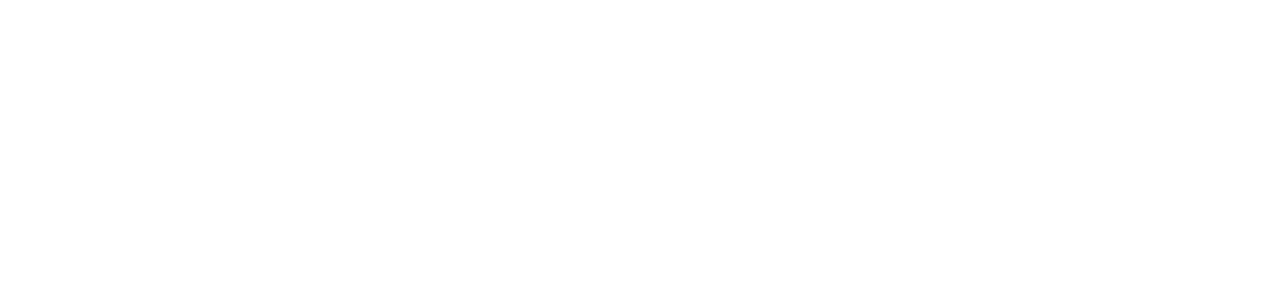
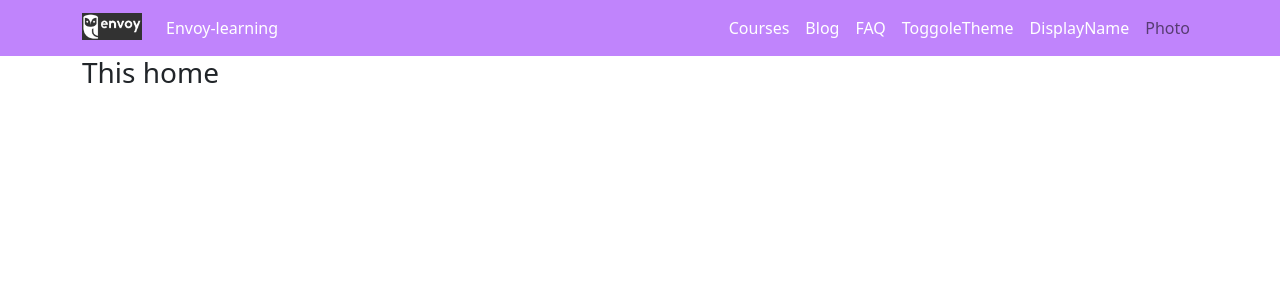
Before and after one commit to nurulalamtawhid/Envoy-learn, a React (Create React App) app: page / in a window 1280 px wide. Shown: the top 300 px of the page. Built offline with nearby package versions, Linux system fonts and the light colour scheme.

Commit message:
router setup

```diff
--- a/src/App.js
+++ b/src/App.js
@@ -1,9 +1,12 @@
 import logo from './logo.svg';
 import './App.css';
+import { RouterProvider } from 'react-router-dom';
+import routes from './Routes/Routes'
 
 function App() {
   return (
-    <div className="App">
+    <div >
+      <RouterProvider router ={routes}></RouterProvider>
 
     </div>
   );
--- /dev/null
+++ b/src/Component/Blog.js
@@ -0,0 +1,11 @@
+import React from 'react';
+
+const Blog = () => {
+    return (
+        <div>
+            this is blog
+        </div>
+    );
+};
+
+export default Blog;
--- /dev/null
+++ b/src/Component/Faq.js
@@ -0,0 +1,11 @@
+import React from 'react';
+
+const Faq = () => {
+    return (
+        <div>
+            <h3>this faQ</h3>
+        </div>
+    );
+};
+
+export default Faq;
--- /dev/null
+++ b/src/Component/Home.js
@@ -0,0 +1,11 @@
+import React from 'react';
+
+const Home = () => {
+    return (
+        <div>
+            <h3>This home</h3>
+        </div>
+    );
+};
+
+export default Home;
--- /dev/null
+++ b/src/Layout/Errorpage.js
@@ -0,0 +1,55 @@
+import React from 'react';
+import { Link } from 'react-router-dom'
+
+const Errorpage = () => {
+    return (
+        <div>
+            <section className='flex items-center h-screen p-16 bg-gray-100 text-gray-900'>
+      <div className='container flex flex-col items-center justify-center px-5 mx-auto my-8'>
+        <svg
+          xmlns='http://www.w3.org/2000/svg'
+          viewBox='0 0 512 512'
+          className='w-40 h-40 text-gray-600'
+        >
+          <path
+            fill='currentColor'
+            d='M256,16C123.452,16,16,123.452,16,256S123.452,496,256,496,496,388.548,496,256,388.548,16,256,16ZM403.078,403.078a207.253,207.253,0,1,1,44.589-66.125A207.332,207.332,0,0,1,403.078,403.078Z'
+          ></path>
+          <rect
+            width='176'
+            height='32'
+            x='168'
+            y='320'
+            fill='currentColor'
+          ></rect>
+          <polygon
+            fill='currentColor'
+            points='210.63 228.042 186.588 206.671 207.958 182.63 184.042 161.37 162.671 185.412 138.63 164.042 117.37 187.958 141.412 209.329 120.042 233.37 143.958 254.63 165.329 230.588 189.37 251.958 210.63 228.042'
+          ></polygon>
+          <polygon
+            fill='currentColor'
+            points='383.958 182.63 360.042 161.37 338.671 185.412 314.63 164.042 293.37 187.958 317.412 209.329 296.042 233.37 319.958 254.63 341.329 230.588 365.37 251.958 386.63 228.042 362.588 206.671 383.958 182.63'
+          ></polygon>
+        </svg>
+        <div className='max-w-md text-center'>
+          <h2 className='mb-8 font-extrabold text-9xl text-gray-600'>
+            <span className='sr-only'>Error</span>404
+          </h2>
+          <p className='text-2xl font-semibold md:text-3xl mb-8'>
+            Sorry, we couldn't find this page.
+          </p>
+          <Link
+            to='/home'
+            className='px-8 py-3 font-semibold rounded bg-cyan-200 text-gray-900'
+          >
+            Back to homepage
+          </Link>
+        </div>
+      </div>
+    </section>
+
+        </div>
+    );
+};
+
+export default Errorpage;
--- /dev/null
+++ b/src/Layout/Main.js
@@ -0,0 +1,19 @@
+import React from 'react';
+import { Container } from 'react-bootstrap';
+import { Outlet } from 'react-router-dom';
+import Header from '../SharedComponents/Header';
+
+const Main = () => {
+    return (
+        <div>
+            <Header></Header>
+            <Container>
+                <Outlet></Outlet>
+
+            </Container>
+
+        </div>
+    );
+};
+
+export default Main;
--- /dev/null
+++ b/src/Routes/Routes.js
@@ -0,0 +1,39 @@
+import React from 'react';
+import { createBrowserRouter } from 'react-router-dom';
+import Blog from '../Component/Blog';
+import Course from '../Component/Course';
+import Faq from '../Component/Faq';
+import Home from '../Component/Home';
+import Errorpage from '../Layout/Errorpage';
+import Main from '../Layout/Main';
+
+const routes = createBrowserRouter([
+    {
+        path:'/',
+        element:<Main></Main>,
+        errorElement:<Errorpage></Errorpage>,
+        children:[
+            {
+                path :'/',
+                element:<Home></Home>
+
+            },
+            {
+                path :'/course',
+                element:<Course></Course>
+            },
+            {
+                path :'/blog',
+                element:<Blog></Blog>
+            },
+            {
+                path:'/faq',
+                element:<Faq></Faq>
+            }
+        ]
+    }
+
+
+])
+
+export default routes;
--- /dev/null
+++ b/src/SharedComponents/Header.js
@@ -0,0 +1,50 @@
+import React from 'react';
+import Container from 'react-bootstrap/Container';
+import Nav from 'react-bootstrap/Nav';
+import Navbar from 'react-bootstrap/Navbar';
+
+import Brand1 from '../Assets/Brand1.png'
+
+const Header = () => {
+    return (
+        <div>
+            <Navbar collapseOnSelect expand="lg" className='bg-purple-400'>
+                <Container>
+                    <Navbar.Brand href="#home">
+                        <img
+                            src={Brand1}
+                            width="60"
+                            height="60"
+                            className="d-inline-block align-top"
+                            alt="React Bootstrap logo"
+                        />
+
+                    </Navbar.Brand>
+                    <Navbar.Toggle aria-controls="responsive-navbar-nav" />
+                    <Navbar.Collapse id="responsive-navbar-nav">
+                        <Nav className="me-auto">
+                        <Nav.Link href="#pricing" className='text-white'>Envoy-learning</Nav.Link>
+
+
+                        </Nav>
+                        <Nav>
+                        <Nav.Link href="#features" className='text-white'>Courses</Nav.Link>
+                            <Nav>
+                            <Nav.Link href="#pricing" className='text-white'>Blog</Nav.Link>
+                            <Nav.Link href="#pricing" className='text-white'>FAQ</Nav.Link>
+                            <Nav.Link href="#features" className='text-white'>ToggoleTheme</Nav.Link>
+                            <Nav.Link href="#deets" className='text-white'>DisplayName</Nav.Link>
+                            </Nav>
+                            <Nav.Link eventKey={2} href="#memes">
+                                Photo
+                            </Nav.Link>
+                        </Nav>
+                    </Navbar.Collapse>
+                </Container>
+            </Navbar>
+
+        </div>
+    );
+};
+
+export default Header;
```
Also changed, not shown: src/Assets/Brand1.png (added), src/Component/Course.js (added), src/SharedComponents/Footer.js (added).
